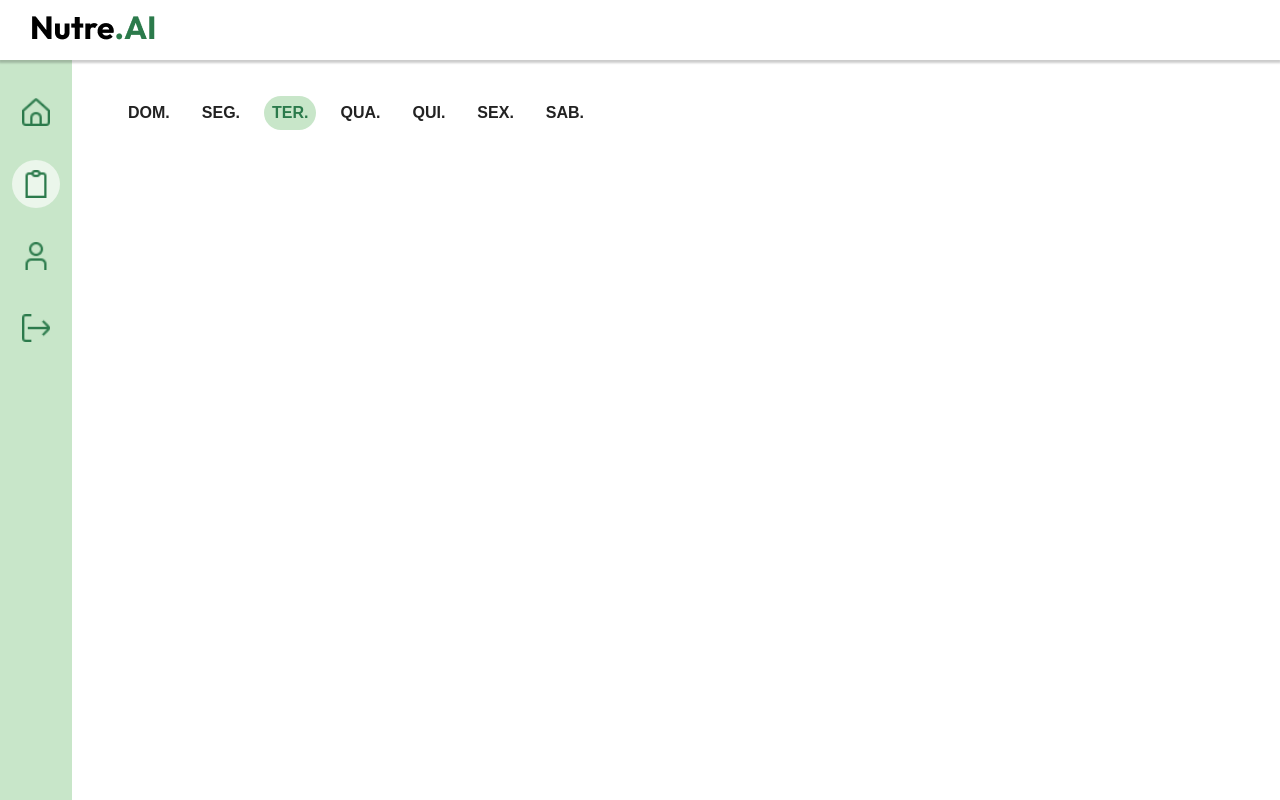
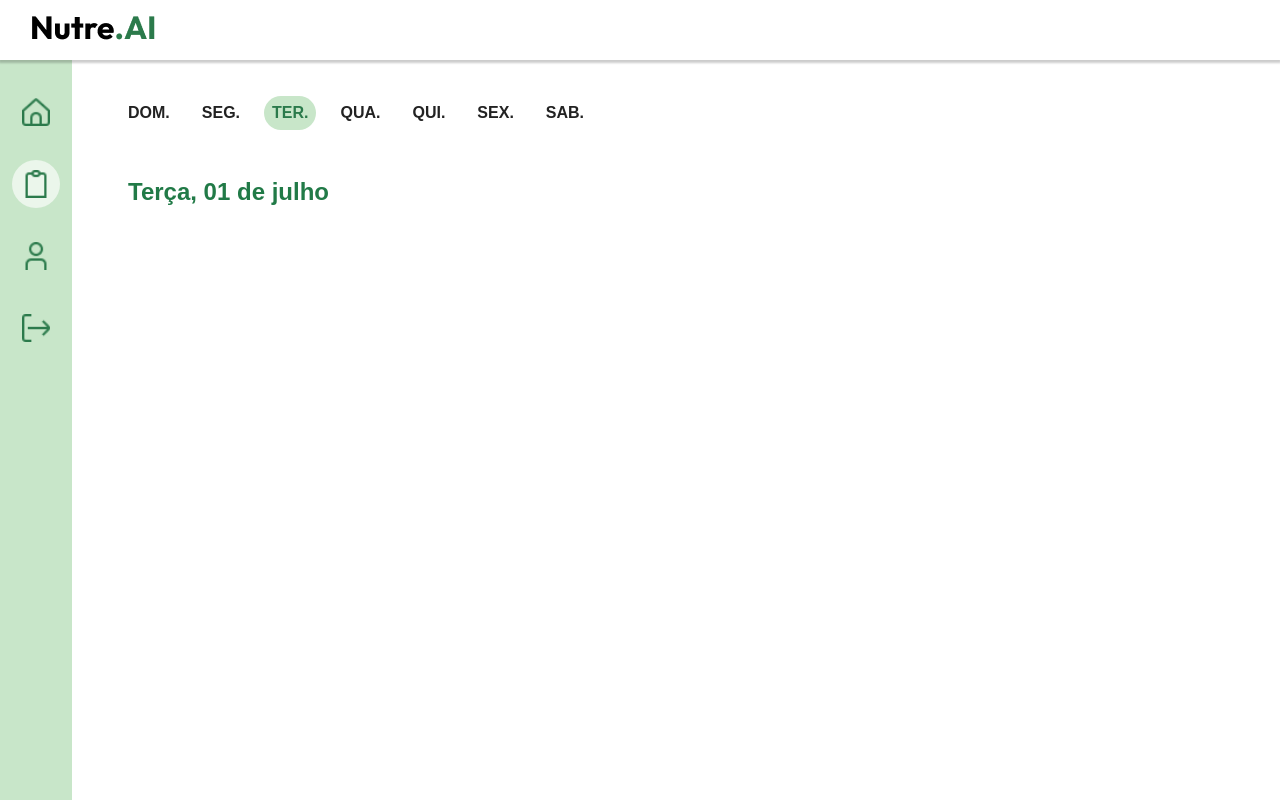
Before and after one commit to John-Cavalcanti/Diet_App, a React (Vite) app in the folder frontend/nutreai/: page /myplans in a window 1280 px wide. Built offline with nearby package versions, Linux system fonts and the light colour scheme.

Commit message:
feat: exibe data atual como titulo na home

```diff
--- a/frontend/nutreai/src/pages/myplans/components/week-days.tsx
+++ b/frontend/nutreai/src/pages/myplans/components/week-days.tsx
@@ -36,7 +36,7 @@ export function WeekDays({ activeDay, onChange }: WeekDaysProps) {
 const DaysRow = styled.div`
   display: flex;
   gap: 1rem;
-  margin-bottom: 2rem;
+  margin-bottom: 3rem;
 `
 
 const DayButton = styled.button<{ active: boolean }>`
--- a/frontend/nutreai/src/pages/myplans/index.tsx
+++ b/frontend/nutreai/src/pages/myplans/index.tsx
@@ -6,8 +6,22 @@ import { useState } from "react"
 
 
 
+const weekDayNames = [
+  "Domingo", "Segunda", "Terça", "Quarta", "Quinta", "Sexta", "Sábado"
+]
+
 export function MyPlans() {
   const [activeDay, setActiveDay] = useState<number>(new Date().getDay())
+
+
+  const today = new Date()
+  const selectedDate = new Date(today)
+  selectedDate.setDate(today.getDate() + (activeDay - today.getDay()))
+
+  const formattedDate = selectedDate.toLocaleDateString("pt-BR", {
+    day: "2-digit",
+    month: "long"
+  })
 
   return (
     <Container>
@@ -17,6 +31,10 @@ export function MyPlans() {
       <Sidebar />
       <MainContent>
         <WeekDays activeDay={activeDay} onChange={setActiveDay} />
+        <Title>
+          {weekDayNames[activeDay]}, {formattedDate}
+        </Title>
+
       </MainContent>
     </Container>
   )
@@ -45,3 +63,10 @@ const MainContent = styled.div`
   margin-top: 4rem;
   padding: 2rem;
 `
+
+const Title = styled.h2`
+  font-size: 1.5rem;
+  color: #217A47;
+  margin-bottom: 2rem;
+  padding-left: 0.5rem;
+`
```
